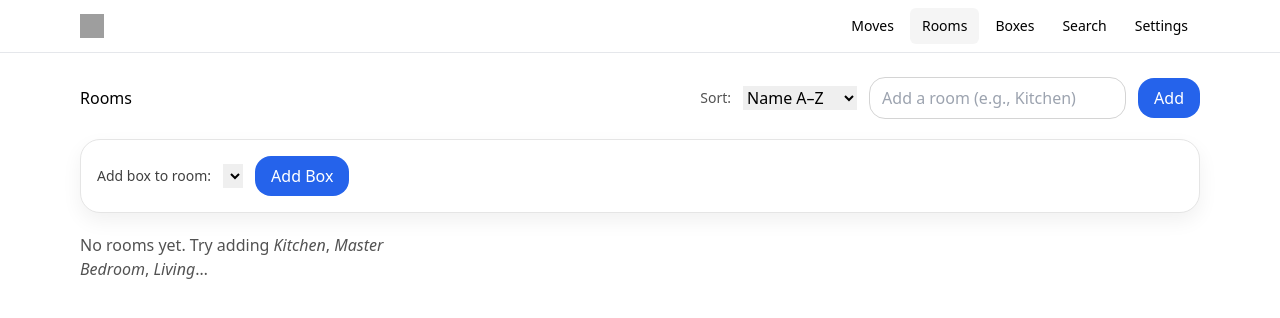
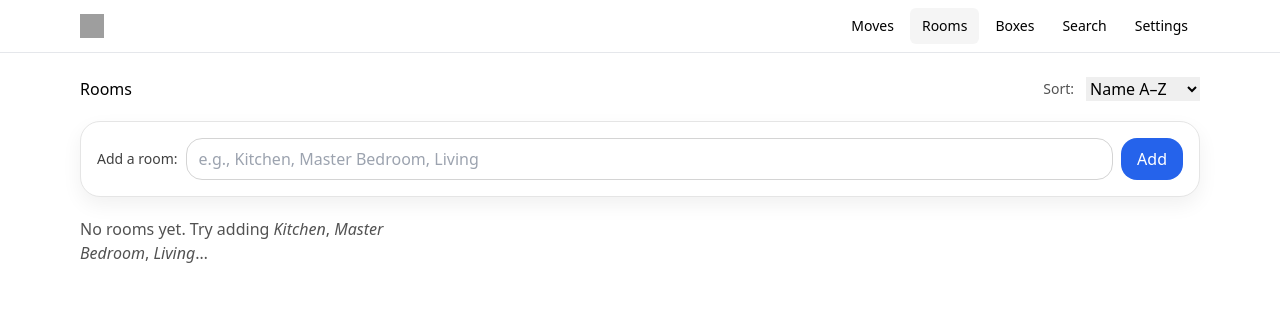
Before and after one commit to digiprofits/boxlisttest, a React (Vite) app: page /moves/1/rooms in a window 1280 px wide. Shown: the top 318 px of the page. Built offline with nearby package versions, Linux system fonts and the light colour scheme; grey boxes are pictures that could not be loaded.

Commit message:
Update Rooms.tsx

```diff
--- a/src/routes/Rooms.tsx
+++ b/src/routes/Rooms.tsx
@@ -1,6 +1,6 @@
 import { useEffect, useMemo, useRef, useState } from 'react';
 import { Link, useNavigate, useParams } from 'react-router-dom';
-import { createBox, createRoom, deleteRoom, listBoxes, listRooms, updateRoom, useUI } from '@/store';
+import { createRoom, deleteRoom, listBoxes, listRooms, updateRoom, useUI } from '@/store';
 import InlineEditable from '@/components/InlineEditable';
 
 type SortKey = 'name-asc' | 'name-desc' | 'updated-desc';
@@ -11,11 +11,10 @@ export default function Rooms() {
   const { setCurrentMove } = useUI();
   const [rooms, setRooms] = useState<any[]>([]);
   const [sort, setSort] = useState<SortKey>('name-asc');
-  const [addBoxRoomId, setAddBoxRoomId] = useState<string>('');
   const nameRef = useRef<HTMLInputElement>(null);
 
   useEffect(() => { if (moveId) setCurrentMove(moveId); }, [moveId]);
-  useEffect(() => { (async () => { if (!moveId) return; const rms = await listRooms(moveId); setRooms(rms); setAddBoxRoomId(rms[0]?.id || ''); })(); }, [moveId]);
+  useEffect(() => { (async () => { if (!moveId) return; setRooms(await listRooms(moveId)); })(); }, [moveId]);
 
   const sorted = useMemo(() => {
     const list = [...rooms];
@@ -30,21 +29,8 @@ export default function Rooms() {
     const name = nameRef.current!.value.trim(); if (!name) return;
     const r = await createRoom(moveId!, name);
     nameRef.current!.value = '';
-    const rms = await listRooms(moveId!);
-    setRooms(rms);
-    setAddBoxRoomId(rms[0]?.id || r.id);
+    setRooms(await listRooms(moveId!));
     nav(`/moves/${moveId}/boxes?roomId=${r.id}`);
-  }
-
-  async function addBoxToSelectedRoom() {
-    if (!addBoxRoomId) { alert('Choose a room first.'); return; }
-    await createBox(moveId!, addBoxRoomId);
-    nav(`/moves/${moveId}/boxes?roomId=${addBoxRoomId}`);
-  }
-
-  async function addBoxInRoom(roomId: string) {
-    await createBox(moveId!, roomId);
-    nav(`/moves/${moveId}/boxes?roomId=${roomId}`);
   }
 
   async function rename(id: string, name: string) {
@@ -69,23 +55,21 @@ export default function Rooms() {
             <option value="name-desc">Name Z–A</option>
             <option value="updated-desc">Most Recent</option>
           </select>
+        </div>
+      </div>
+
+      {/* Add Room — clear and full-width under Sort */}
+      <div className="card p-4 flex flex-col sm:flex-row gap-2 sm:items-center">
+        <label className="text-sm text-neutral-700 shrink-0">Add a room:</label>
+        <div className="flex gap-2 w-full">
           <input
             ref={nameRef}
-            className="input"
-            placeholder="Add a room (e.g., Kitchen)"
+            className="input flex-1"
+            placeholder="e.g., Kitchen, Master Bedroom, Living"
             onKeyDown={(e)=>{ if(e.key==='Enter'){ e.preventDefault(); addRoom(); } }}
           />
           <button className="btn btn-primary" onClick={addRoom}>Add</button>
         </div>
-      </div>
-
-      {/* New: obvious Add Box control */}
-      <div className="card p-4 flex flex-wrap items-center gap-3">
-        <div className="text-sm text-neutral-700">Add box to room:</div>
-        <select className="select" value={addBoxRoomId} onChange={(e)=>setAddBoxRoomId(e.target.value)}>
-          {rooms.map((r:any)=>(<option key={r.id} value={r.id}>{r.name}</option>))}
-        </select>
-        <button className="btn btn-primary" onClick={addBoxToSelectedRoom}>Add Box</button>
       </div>
 
       <div className="grid sm:grid-cols-2 lg:grid-cols-3 gap-3">
@@ -94,7 +78,6 @@ export default function Rooms() {
             <div className="flex items-center justify-between gap-3">
               <InlineEditable value={r.name} onSave={(v)=>rename(r.id, v)} />
               <div className="flex gap-2">
-                <button className="btn btn-ghost" onClick={()=>addBoxInRoom(r.id)}>Add Box</button>
                 <Link className="btn btn-ghost" to={`/moves/${moveId}/boxes?roomId=${r.id}`}>Open</Link>
                 <button className="btn btn-ghost text-red-600" onClick={()=>remove(r.id)}>Delete</button>
               </div>
```
